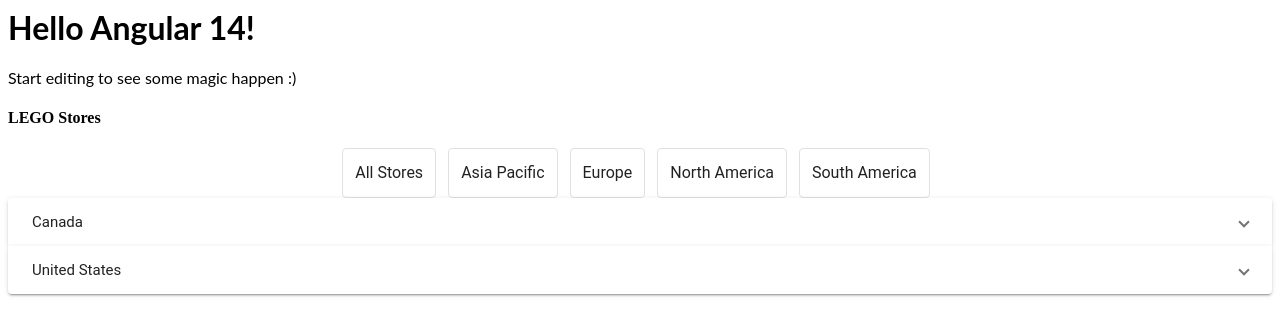
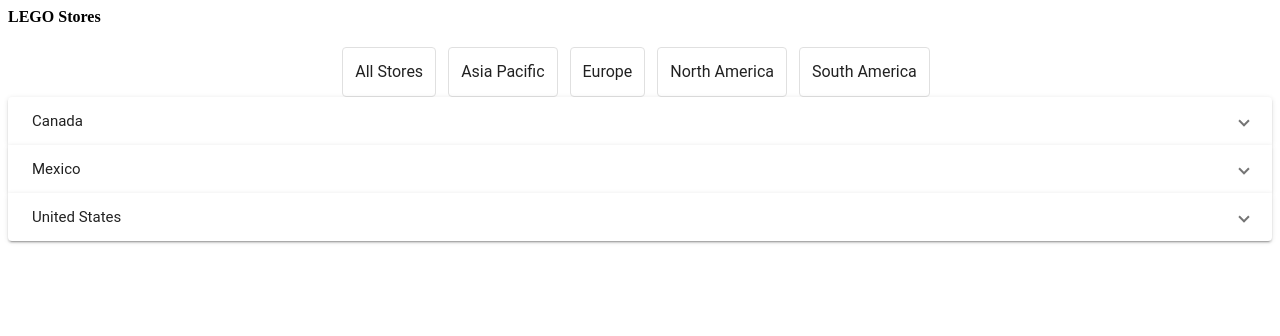
Before and after one commit to followsclosely/bricks-angular, an Angular app: page / in a window 1280 px wide. Shown: the top 336 px of the page. Built offline with nearby package versions, Linux system fonts and the light colour scheme.

Commit message:
2 files modified

```diff
--- a/src/app/app.component.html
+++ b/src/app/app.component.html
@@ -1,8 +1,3 @@
-<hello name="{{ name }}"></hello>
-<p>
-  Start editing to see some magic happen :)
-</p>
-
 <h4>LEGO Stores</h4>
 
 <div style="text-align:center">
--- a/src/app/franchise.service.ts
+++ b/src/app/franchise.service.ts
@@ -35,6 +35,21 @@
       ]
     },
     {
+      name: 'Mexico',
+      groups: null,
+      franchises: [
+          {id: 1, name: 'LEGO® Store Altacia', lastUpdate: new Date() },
+          {id: 1, name: 'LEGO® Store Altaria', lastUpdate: new Date() },
+          {id: 1, name: 'LEGO® Store Averanda', lastUpdate: new Date() },
+          {id: 1, name: 'LEGO® Store Galerias Guadalajara', lastUpdate: new Date() },
+          {id: 1, name: 'LEGO® Store Galerias Pachuca', lastUpdate: new Date() },
+          {id: 1, name: 'LEGO® Store Galerias Queretaro', lastUpdate: new Date() },
+          {id: 1, name: 'LEGO® Store Galerías Monterrey', lastUpdate: new Date() },
+          {id: 1, name: 'LEGO® Store Galerías Saltillo', lastUpdate: new Date() },
+          {id: 1, name: 'LEGO® Store La Isla Cancun', lastUpdate: new Date() }
+      ]
+    },
+    {
       name: 'United States',
       franchises: null,
       groups: [
```
